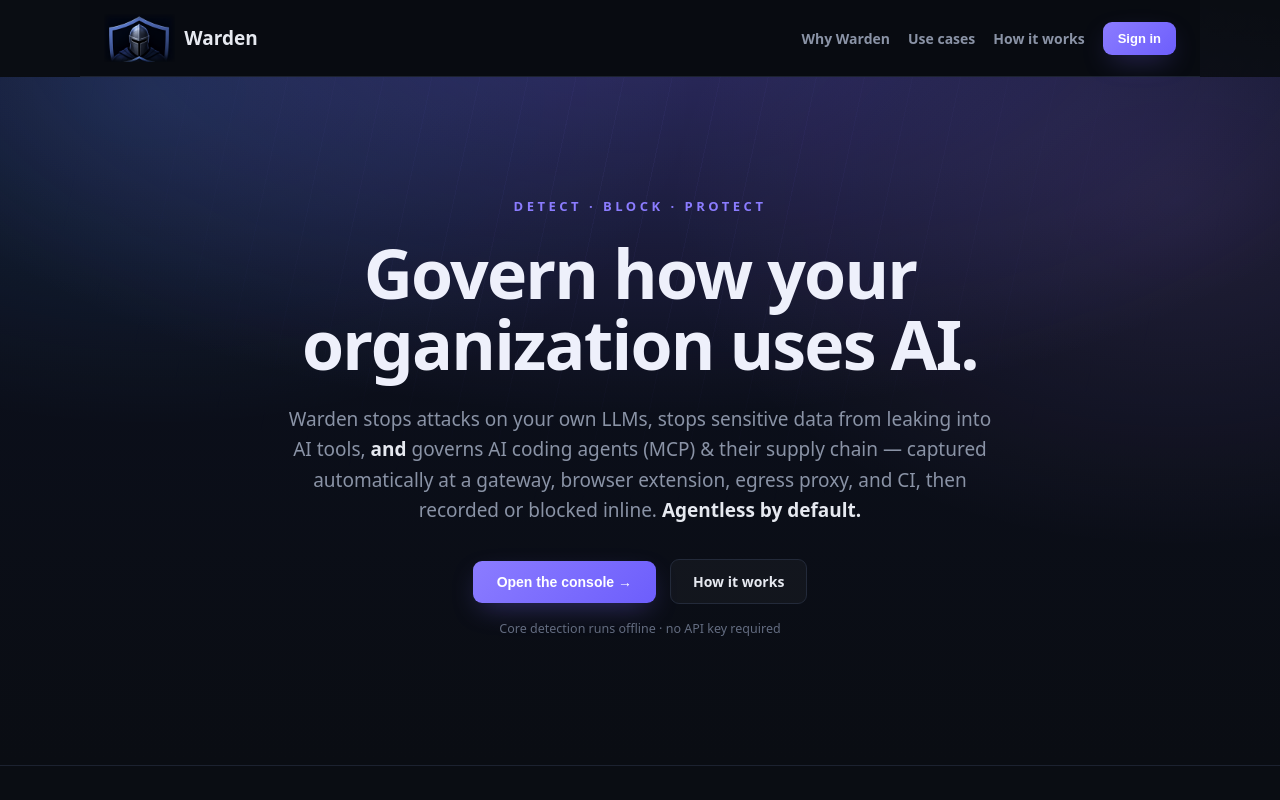
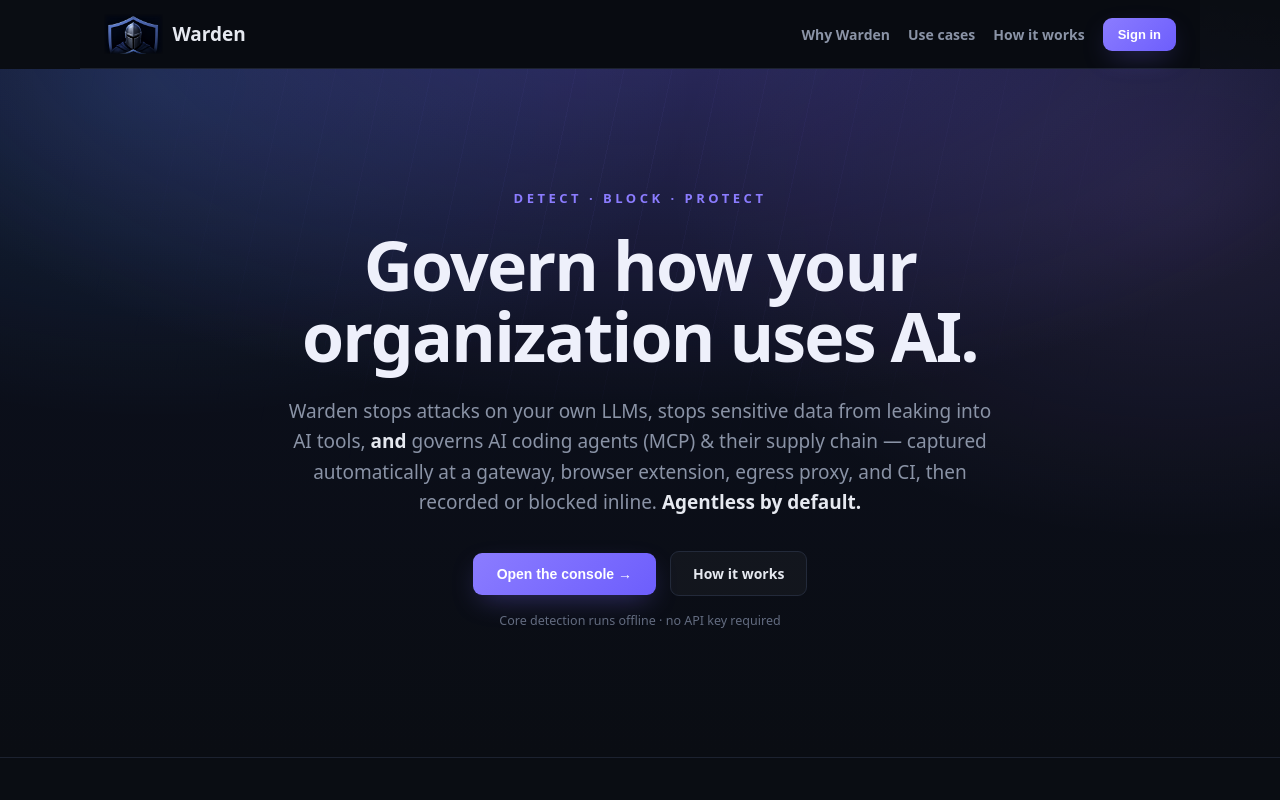
Before and after one commit to SOC-Foundry/Palivane, a React (Vite) app in the folder frontend/: page / in a window 1280 px wide. Shown: the top 800 px of the page. Built offline with nearby package versions, Linux system fonts and the light colour scheme.

Commit message:
landing: logo 40px (balanced) on the solid nav bar

```diff
--- a/frontend/src/styles.css
+++ b/frontend/src/styles.css
@@ -577,7 +577,7 @@
   backdrop-filter: blur(8px);
 }
 .lp-brand { display: flex; align-items: center; gap: 9px; font-size: 19px; font-weight: 800; color: var(--text); }
-.lp-brand-emblem { height: 48px; width: auto; display: block; }
+.lp-brand-emblem { height: 40px; width: auto; display: block; }
 .lp-nav-links { display: flex; align-items: center; gap: 18px; }
 .lp-nav-links a { color: var(--muted); text-decoration: none; font-size: 14px; font-weight: 600; }
 .lp-nav-links a:hover { color: var(--text); }
```
